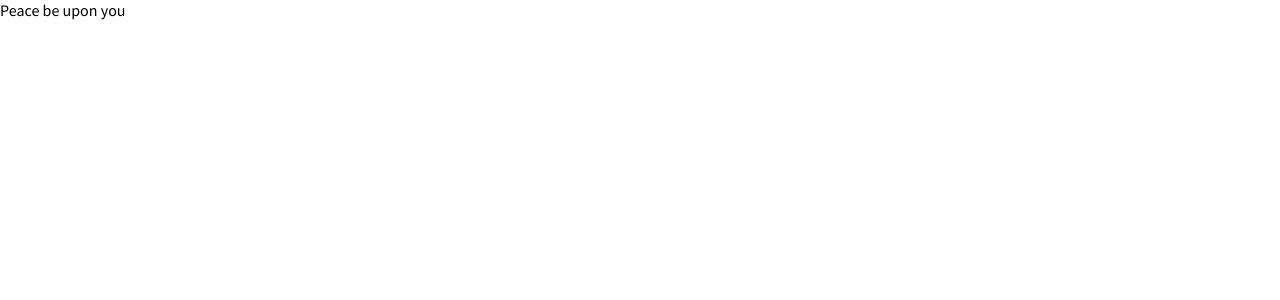
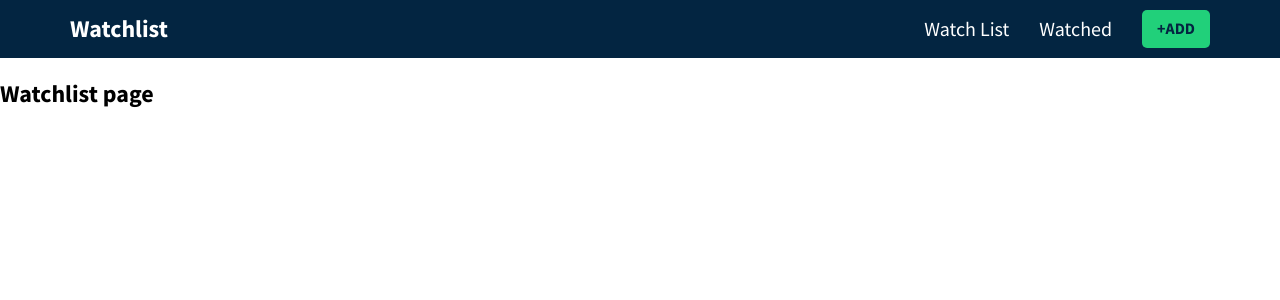
Before and after one commit to frontendprof/react-movie-watchlist, a React (Create React App) app: page / in a window 1280 px wide. Shown: the top 300 px of the page. Built offline with nearby package versions, Linux system fonts and the light colour scheme.

Commit message:
Creating various components and defining routes to them

```diff
--- a/public/index.html
+++ b/public/index.html
@@ -15,6 +15,8 @@
       user's mobile device or desktop. See https://developers.google.com/web/fundamentals/web-app-manifest/
     -->
     <link rel="manifest" href="%PUBLIC_URL%/manifest.json" />
+    <link rel="stylesheet" href="https://cdnjs.cloudflare.com/ajax/libs/font-awesome/5.15.2/css/all.min.css" />
+
     <!--
       Notice the use of %PUBLIC_URL% in the tags above.
       It will be replaced with the URL of the `public` folder during the build.
--- a/src/App.js
+++ b/src/App.js
@@ -1,11 +1,34 @@
 import React from "react";
+import {BrowserRouter as Router, Switch, Route} from "react-router-dom";
+import {Header,Add,Watched,Watchlist} from "./components";
+
+
 import './App.css';
 
 function App() {
   return (
-    <div>
-      Peace be upon you
-    </div>
+    <Router>
+      <Header />
+
+      <Switch>
+
+
+        <Route exact path="/">
+          <Watchlist />
+        </Route>
+
+        <Route path="/watched">
+          <Watched />
+        </Route>
+
+        <Route path="/add">
+          <Add />
+        </Route>
+
+
+
+      </Switch>
+    </Router>
   );
 }
 
--- /dev/null
+++ b/src/components/Add.js
@@ -0,0 +1,15 @@
+
+
+import React from 'react';
+
+
+
+const Add = () => {
+    return (
+        <div>
+             <h2>Add page</h2>
+        </div>
+    )
+}
+
+export default Add;
--- /dev/null
+++ b/src/components/Header.js
@@ -0,0 +1,38 @@
+import React from 'react';
+import {Link} from "react-router-dom";
+
+
+
+
+const Header = () => {
+    return (
+        <header>
+            <div className="container">
+                <div className="inner-content">
+
+                    <div className="brand">
+                        <Link to="/">Watchlist</Link>
+                    </div>
+
+                    <ul className="nav-links">
+
+                        <li>
+                            <Link to="/">Watch List</Link>
+                        </li>
+
+                        <li>
+                            <Link to="/watched">Watched</Link>
+                        </li>
+
+                        <li>
+                            <Link to="/add" className="btn">+Add</Link>
+                        </li>
+                    </ul>
+                </div>
+            </div>
+
+        </header>
+    )
+}
+
+export default Header
--- /dev/null
+++ b/src/components/Watched.js
@@ -0,0 +1,11 @@
+import React from 'react'
+
+const Watched = () => {
+    return (
+        <div>
+            <h2>Watched page</h2>
+        </div>
+    )
+}
+
+export default Watched
--- /dev/null
+++ b/src/components/Watchlist.js
@@ -0,0 +1,12 @@
+
+import React from 'react'
+
+const Watchlist = () => {
+    return (
+        <div>
+            <h2>Watchlist page</h2>
+        </div>
+    )
+}
+
+export default Watchlist
--- /dev/null
+++ b/src/components/index.js
@@ -0,0 +1,4 @@
+export {default as Header} from "./Header";
+export {default as Watchlist} from "./Watchlist";
+export {default as Watched} from "./Watched";
+export {default as Add} from "./Add";
```
Also changed, not shown: 1 other file (tests, documents, lock files or other folders).
